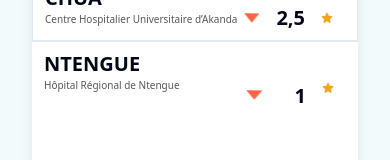
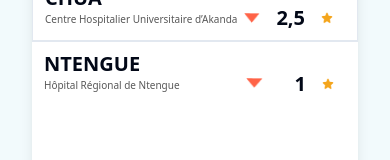
Before and after one commit to JojoELITE/O-Hitu-vite-project, a React (Vite) app: page / in a window 390 px wide. Shown: the part 981-1141 px from the top of the page. Built offline with nearby package versions, Linux system fonts and the light colour scheme.

Commit message:
fin de la version mobile

```diff
--- a/src/pages/Home.jsx
+++ b/src/pages/Home.jsx
@@ -167,10 +167,10 @@ function Home() {
                             <h6 className="text-[#585858] text-[10px]">Hôpital Régional de Ntengue</h6>
                         </div>
 
-                        <div className="flex mr-3 gap-4 itmes-center mt-8">
-                            <img className="h-2.5 mt-2 mr-4" src="assets/Vector Rouge.png" alt="logo"/>
+                        <div className="flex mr-3 gap-4 itmes-center mt-5">
+                            <img className="h-2.5 mr-4 mt-2" src="assets/Vector Rouge.png" alt="logo"/>
                             <h1 className="font-bold text-xl">1</h1>
-                            <img className="h-3" src="assets/ph_star-fill.png" alt="logo"/>
+                            <img className="h-3 mt-2" src="assets/ph_star-fill.png" alt="logo"/>
                         </div>
 
                     </div>
```
